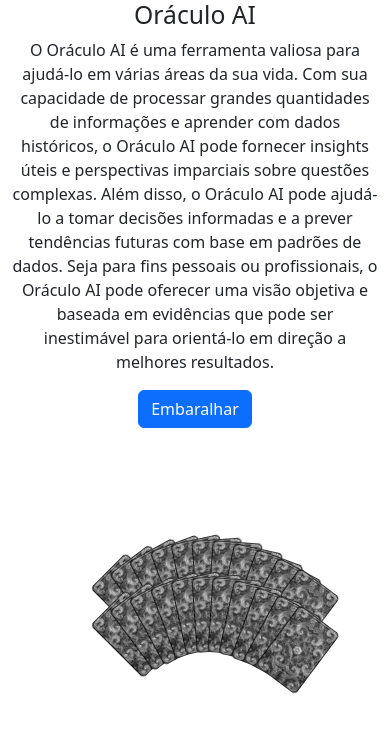
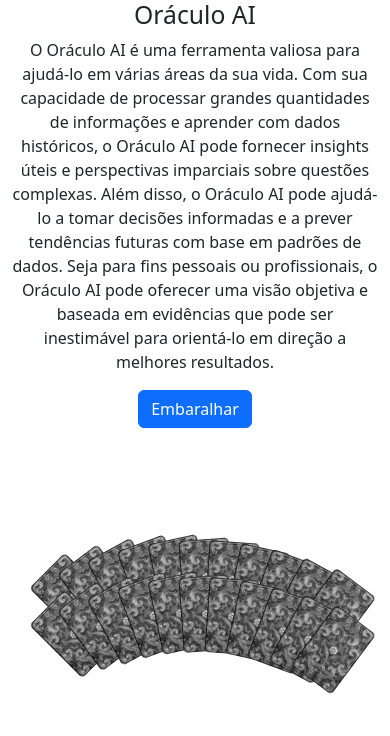
Before and after one commit to Vamoss/oraculo, a website: page public/index.html in a window 390 px wide. Drawn offline with Linux system fonts and the light colour scheme.

Commit message:
adjust mobile layout

```diff
--- a/public/index.html
+++ b/public/index.html
@@ -4,6 +4,7 @@
         <script src="bootstrap/bootstrap.bundle.min.js"></script>
         <script src="jquery/jquery-3.6.3.min.js"></script>
         <link href="css/style.css" rel="stylesheet">
+        <meta name="viewport" content="width=device-width, initial-scale=1.0">
     </head>
     <body>
         <section class="oraculo" id="oraculo">
--- a/public/script.js
+++ b/public/script.js
@@ -75,7 +75,6 @@ function onCardClick() {
     lastActive = $(this);
     $(this).addClass("active");
     disableCards();
-    //distributeCards();
     $(this).css({
         left: centerX-(cardWidth > 50 ? 185 : 150),
         top: centerY
@@ -131,6 +130,7 @@ function distributeCards(){
     console.log("distributeCards");
     state = STATES.DISTRIBUTED;
     $.each(cards, function(index, item) {
+        if(!$(item).hasClass("active")){
             var indexX = index % columns;
             var indexY = Math.floor(index / columns);
             $(item).css({
@@ -140,6 +140,7 @@ function distributeCards(){
                 index,
                 transform: "rotate(" + ((indexX/columns*90)-45) + "deg)"
             });
+        }
     });
 }
 function map(x, in_min, in_max, out_min, out_max) {
@@ -152,22 +153,17 @@ function onOraculoResize(){
     var containerWidth = container.innerWidth() - (cardWidth > 50 ? 0 : 50);
     columns = Math.ceil(containerWidth/cardWidth*0.8);
     rows = Math.ceil(cards.length/columns);
-    spaceX = map(containerWidth, 300, 4000, -10, 10);//(containerWidth / columns) / 40;
+    spaceX = map(containerWidth, 300, 4000, 0, -10);//(containerWidth / columns) / 40;
     spaceY = -cardHeight/2;
     console.log(columns, rows, spaceX, spaceY, containerWidth);
     arcAmp = columns * (cardWidth > 50 ? 5 : 3);
 
-    //console.log(cardWidth, containerWidth, cards.length, space, rows, max, min);
     container.height(rows*(cardHeight+spaceY) + 130);
     centerX = (container.innerWidth() - cardWidth) / 2;
     centerY = (container.height() - cardHeight) / 2;
-    paddingX = (container.innerWidth() - (columns * (cardWidth + spaceX))) / 2;
+    paddingX = (container.innerWidth() - ((columns+1) * (cardWidth + spaceX))) / 2;
     paddingY = (container.height() - (rows * (cardHeight + spaceY))) / 2 + (-spaceY/2) + 30;
 
-    //remove active
-    $.each(cards, function(index, item) {
-        $(item).removeClass("active");
-    });
     distributeCards();
 }
 /*$('#answerModal').on('show.bs.modal', function (event) {
```
Lines whose indentation alone changed are shown as unchanged.
